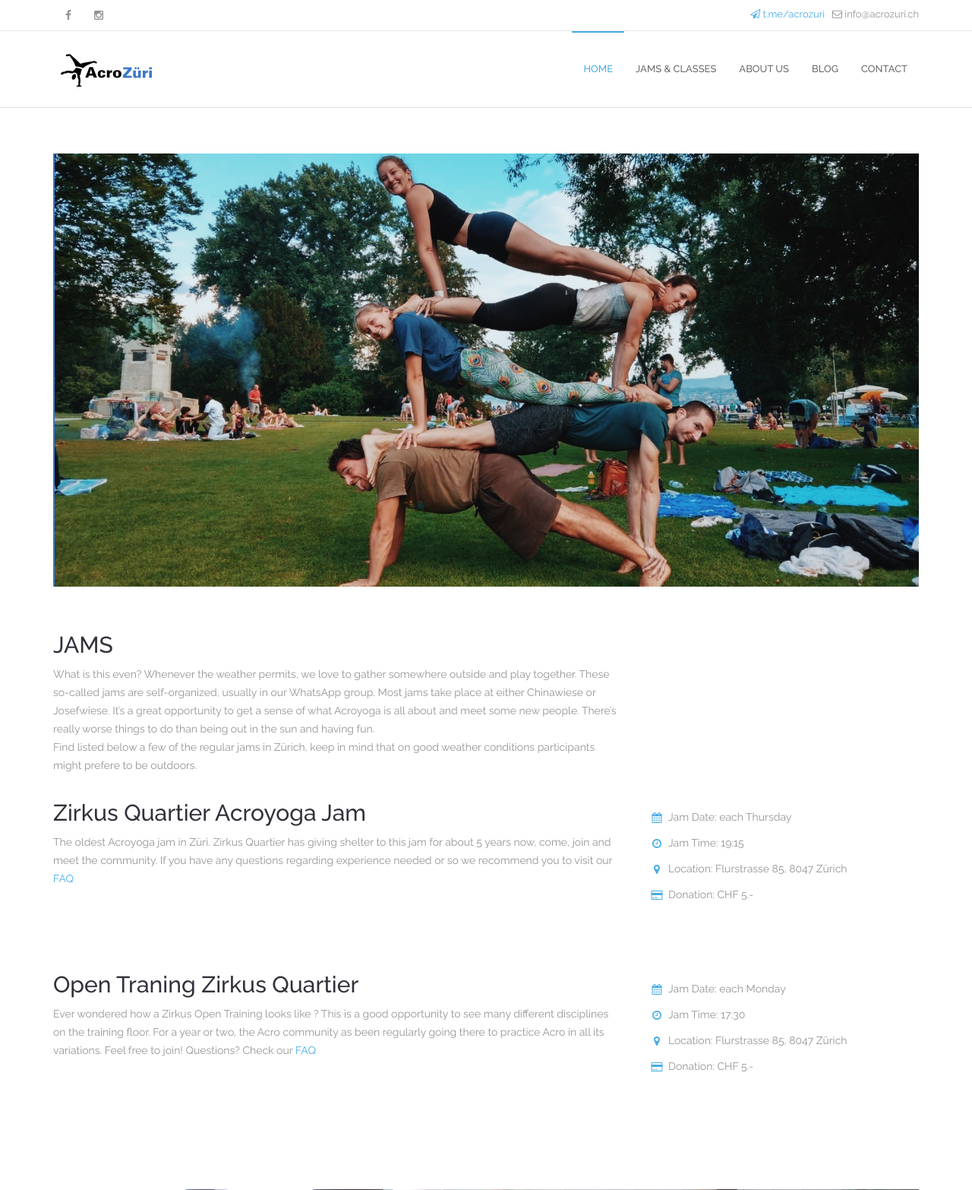
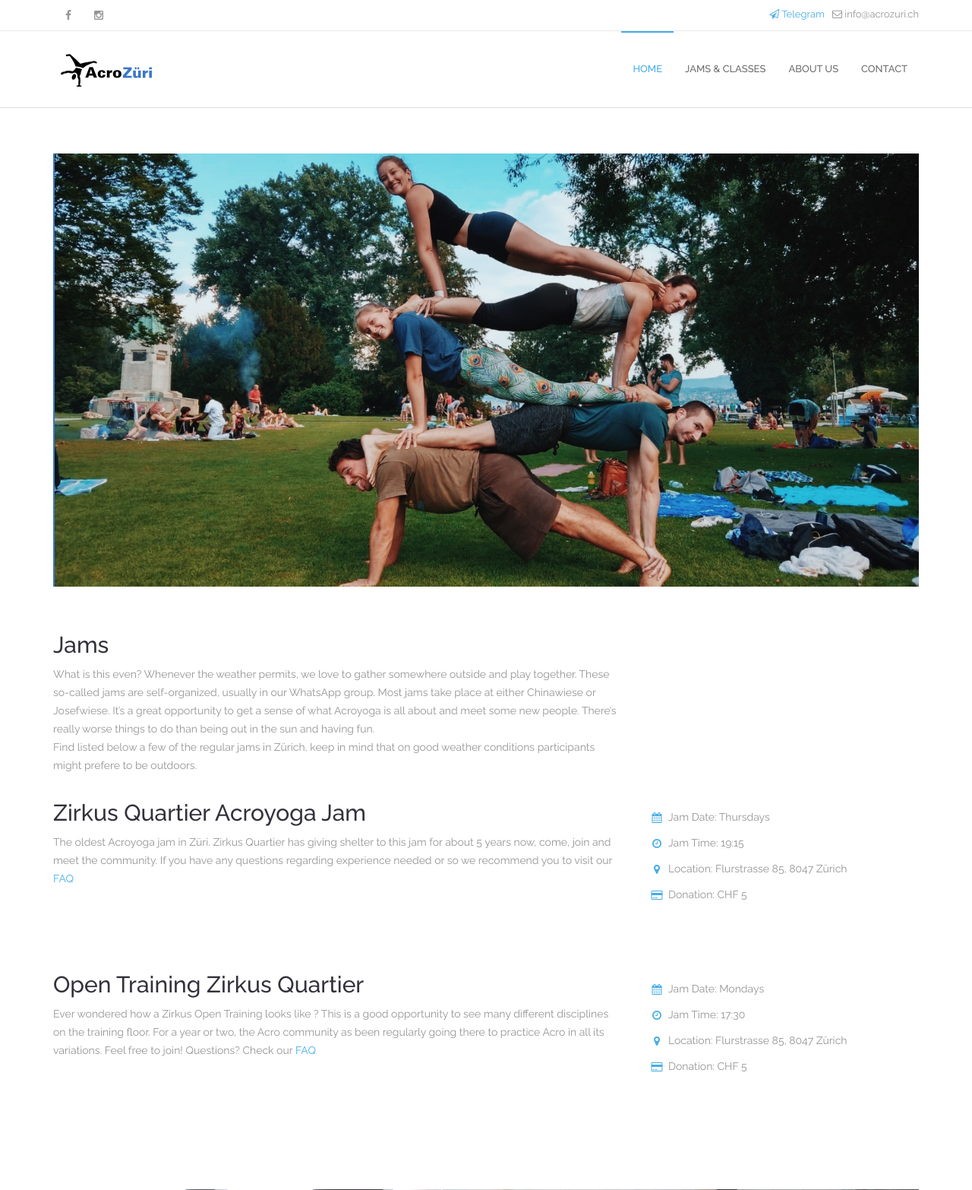
Before and after one commit to adux/acrozuri, a Django app: page /events/ in a window 1280 px wide. Shown: the top 1566 px of the page at 76% size. Run offline with Django 3.2, Linux system fonts and the light colour scheme; data that the repository does not hold is empty; some libraries are stand-ins or nearby versions.

Commit message:
Typos and link correction

```diff
--- a/acrozuri/home/forms.py
+++ b/acrozuri/home/forms.py
@@ -22,7 +22,7 @@ class MemberForm(forms.ModelForm):
         }
         widgets = {
             'first_name': forms.TextInput(attrs={'placeholder': 'Example: Max'}),
-            'last_name': forms.TextInput(attrs={'placeholder': 'Example: Munster'}),
+            'last_name': forms.TextInput(attrs={'placeholder': 'Example: Muster'}),
             'b_date': forms.SelectDateWidget(attrs={'placeholder': '1945-10-10'},
                                              empty_label={"Choose Year", "Choose Month", "Choose Day"}
                                              ),
--- a/acrozuri/templates/base.html
+++ b/acrozuri/templates/base.html
@@ -71,7 +71,7 @@
                         </div><!-- top email -->
                         <div class="top-phone pull-right">
                             <a href="https://t.me/acrozuri">
-                                <i class="fa fa-paper-plane-o"></i> t.me/acrozuri
+                                <i class="fa fa-paper-plane-o"></i> Telegram
                             </a>
                         </div><!-- /.phone -->
                     </div> <!--/.col-->
--- a/acrozuri/templates/pages/event.html
+++ b/acrozuri/templates/pages/event.html
@@ -11,7 +11,7 @@
         <div class="row">
             <div class="col-sm-8 col-xs-12">
                 <div class="article">
-                    <h2>JAMS</h2>
+                    <h2>Jams</h2>
                     <p>What is this even? Whenever the weather permits, we love to gather somewhere outside and play together. These so-called jams are self-organized, usually in our WhatsApp group. Most jams take place at either Chinawiese or Josefwiese. It’s a great opportunity to get a sense of what Acroyoga is all about and meet some new people. There’s really worse things to do than being out in the sun and having fun.</br> Find listed below a few of the regular jams in Zürich, keep in mind that on good weather conditions participants might prefere to be outdoors.</p></br>
                 </div>
             </div>
@@ -25,26 +25,26 @@
             </div>
             <div class="col-sm-4 col-xs-12">
                 <ul class="fa-ul event">
-                  <li><i class="fa-li fa fa-calendar"></i> Jam Date: each Thursday</li>
+                  <li><i class="fa-li fa fa-calendar"></i> Jam Date: Thursdays</li>
                   <li><i class="fa-li fa fa-clock-o"></i> Jam Time: 19:15 </li>
                   <li><i class="fa-li fa fa-map-marker"></i> Location: Flurstrasse 85, 8047 Zürich</li>
-                  <li><i class="fa-li fa fa-credit-card"></i> Donation: CHF 5.-</li>
+                  <li><i class="fa-li fa fa-credit-card"></i> Donation: CHF 5</li>
                 </ul>
             </div>
         </div> <!--/.row-->
         <div class="row">
           <div class="col-sm-8 col-xs-12">
             <div class="article">
-              <h2>Open Traning Zirkus Quartier</h2>
+              <h2>Open Training Zirkus Quartier</h2>
               <p>Ever wondered how a Zirkus Open Training looks like ? This is a good opportunity to see many different disciplines on the training floor. For a year or two, the Acro community as been regularly going there to practice Acro in all its variations. Feel free to join! Questions? Check our <a href="www.acrozuri.ch/#faq">FAQ</a></p>
             </div> <!--/.article-->
           </div>
           <div class="col-sm-4 col-xs-12">
             <ul class="fa-ul event">
-              <li><i class="fa-li fa fa-calendar"></i> Jam Date: each Monday</li>
+              <li><i class="fa-li fa fa-calendar"></i> Jam Date: Mondays</li>
               <li><i class="fa-li fa fa-clock-o"></i> Jam Time: 17:30</li>
               <li><i class="fa-li fa fa-map-marker"></i> Location: Flurstrasse 85, 8047 Zürich</li>
-              <li><i class="fa-li fa fa-credit-card"></i> Donation: CHF 5.-</li>
+              <li><i class="fa-li fa fa-credit-card"></i> Donation: CHF 5</li>
             </ul>
           </div>
         </div> <!--/.row-->
@@ -63,7 +63,7 @@
             <div class="row">
                 <div class="col-sm-8 col-xs-12">
                     <div class="article">
-                        <h2>CLASSES</h2>
+                        <h2>Classes</h2>
                         <p>Take your skills to the next level! Classes are a great way to improve your skills in a more structured way or work on a particular trick according to your level. We have quite a broad range of classes happening in Zurich almost every day of the week. Find all the classes on the list below and take your pick</p></br>
                     </div>
                 </div>
--- a/acrozuri/templates/pages/form.html
+++ b/acrozuri/templates/pages/form.html
@@ -14,9 +14,9 @@
             <div class="col-sm-12 col-xs-12">
                 <div class="article">
                     <h2> Verein "Acro Züri" Aufnahmegesuch Aktivmitglied </h2>
-                    <p> Der / die Unterzeichnende stellt hiermit dem Vorstand des Vereins "Acro Züri" ein GEsuch um Aufnahme als Vereinsmitglied der Kategorie Aktivmitglied.</p>
-                    <p>Die Jahresmitgliedschasgebühr für das Jahr 2019 beträgt als Aktivmitglied CHF 100.-.</p>
-                    <p>Mit der Unterschrift bestätigt der / die Unterzeichnende die Vereinsstatuten vollumfänglich gelesen und verstanden zu haben und anerkennt diese.i</p>
+                    <p>Der / die Unterzeichnende stellt hiermit dem Vorstand des Vereins «Acro Züri» ein Gesuch um Aufnahme als Vereinsmitglied der Kategorie Aktivmitglied.</p>
+                    <p>Die Jahresmitgliedschaftsgebühr für das Jahr 2019 beträgt als Aktivmitglied CHF 100.-.</p>
+                    <p>Mit der Unterschrift bestätigt der / die Unterzeichnende die Vereinsstatuten vollumfänglich gelesen und verstanden zu haben und anerkennt diese.</p>
                     <p>Voraussetzung für die Aufnahme als Aktivmitglied im Verein «Acro Züri» ist der Besuch eines kostenfreien Unfall-Präventionskurses.</p>
                     <p>Ein Austritt aus dem Verein ist nur auf Ende eines Kalenderjahres möglich. Die Austrittserklärung ist spätestens bis Ende September desselben Jahres schriftlich an den Vorstand zu richten.</p>
                     <p>Der / die Unterzeichnende nimmt zur Kenntnis, dass Einladungen zu Vereinsversammlungen grundsätzlich per E-Mail erfolgen.</p>
--- a/acrozuri/templates/pages/index.html
+++ b/acrozuri/templates/pages/index.html
@@ -8,7 +8,7 @@
                     <img src="{% static "images/slideshow/slider1.jpg" %}" alt="Slider 1">
                     <div class="slide-caption">
                         <h2 class="slide1anim1">Be part of the <span>Acro Züri Verein</span></h2>
-                        <h3 class="slide1anim2"><span style="background: #46ace7">Registration is easy <br />all the info <a href="{% url 'home' %}#member" style="color: #000">HERE</a>.</span></h3>
+                        <h3 class="slide1anim2"><span style="background: #46ace7">Registration is easy.<br /> Find all the info <a href="{% url 'home' %}#about" style="color: #000">HERE</a>.</span></h3>
                         <a href="{% url 'member' %}" class="btn btn-slideshow slide1anim3">Sign up now</a>
                     </div>
                 </div>
@@ -17,7 +17,7 @@
                     <div class="slide-caption">
                         <h2 class="slide2anim1">Have any cool ideas? <span>Get in touch!</span></h2>
                         <h3 class="slide2anim2">We are excited to hear about your ideas<br/> and look forward to working with you!</h3>
-                        <a href="mailto:info@acrozuri.ch" class="btn btn-slideshow slide1anim3">Write Us</a>
+                        <a href="mailto:info@acrozuri.ch" class="btn btn-slideshow slide1anim3">Get in touch</a>
                     </div>
                 </div>
             </div>
--- a/acrozuri/templates/snippets/nav.html
+++ b/acrozuri/templates/snippets/nav.html
@@ -11,9 +11,9 @@
         <li class="dropdown">
           <a href="{% url "home" %}#about">About Us</a>
         </li>
-        <li class="dropdown">
+<!--        <li class="dropdown">
           <a href="{% url "home" %}#faq" >Blog</a>
-        </li>
+</li>-->
         <li class="dropdown">
           <a href="{% url 'home' %}#contact">Contact</a>
         </li>
```
